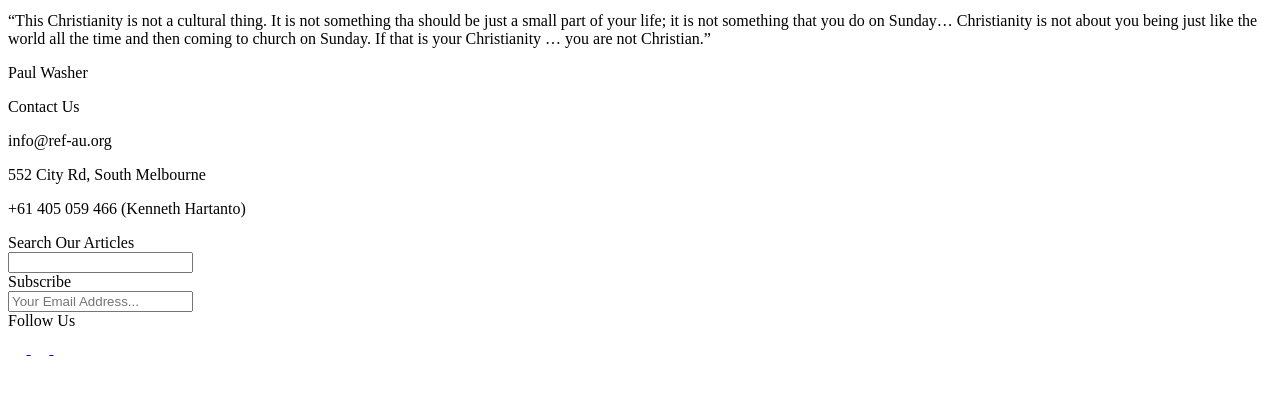
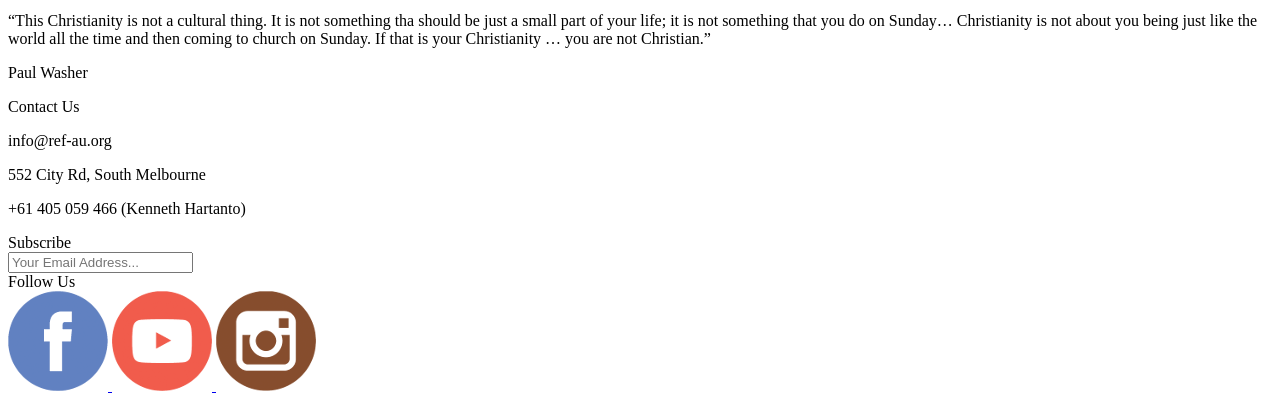
Before and after one commit to david17123/ref-website, a Laravel app: page / in a window 1280 px wide. Shown: the part 398-801 px from the top of the page. Before the commit the page ends 754 px from the top, so only its background shows below. Run offline with Laravel 8, Linux system fonts and the light colour scheme; data that the repository does not hold is empty; settings files or empty folders that the repository lacks are supplied; some libraries are stand-ins or nearby versions.

Commit message:
Updated footer social icons

```diff
--- a/ref-au/public/css/base.css
+++ b/ref-au/public/css/base.css
@@ -114,5 +114,8 @@
   .site-footer__section__content .social-link {
     display: table-cell;
     text-align: center; }
+  .site-footer__section__content .social-link__icon {
+    width: 30px;
+    height: 30px; }
 
 /*# sourceMappingURL=base.css.map */
--- a/ref-au/resources/assets/sass/component/_footer.scss
+++ b/ref-au/resources/assets/sass/component/_footer.scss
@@ -59,4 +59,8 @@
         display: table-cell;
         text-align: center;
     }
+    .social-link__icon {
+        width: 30px;
+        height: 30px;
+    }
 }
--- a/ref-au/resources/views/component/footer.blade.php
+++ b/ref-au/resources/views/component/footer.blade.php
@@ -9,7 +9,7 @@
             <p>+61 405 059 466 (Kenneth Hartanto)</p>
         </div>
     </div>
-    <div class="site-footer__section">
+    {{-- <div class="site-footer__section">
         <div class="site-footer__section__header">
             Search Our Articles
         </div>
@@ -18,13 +18,13 @@
                 <input type="text" name="article" value="" />
             </form>
         </div>
-    </div>
+    </div> --}}
     <div class="site-footer__section">
         <div class="site-footer__section__header">
             Subscribe
         </div>
         <div class="site-footer__section__content">
-            <form class="" action="index.html" method="post">
+            <form class="" action="blah.html" method="post">
                 <input type="text" name="email" value="" placeholder="Your Email Address..." />
             </form>
         </div>
@@ -35,13 +35,13 @@
         </div>
         <div class="site-footer__section__content">
             <a class="social-link social-link--facebook" href="#">
-                <i class="material-icons">&#xE84E;</i>
+                <img class="social-link__icon" alt="Facebook" src="/img/component/footer/Facebook.png" />
             </a>
             <a class="social-link social-link--youtube" href="#">
-                <i class="material-icons">&#xE84E;</i>
+                <img class="social-link__icon" alt="Youtube" src="/img/component/footer/Youtube.png" />
             </a>
             <a class="social-link social-link--instagram" href="#">
-                <i class="material-icons">&#xE84E;</i>
+                <img class="social-link__icon" alt="Instagram" src="/img/component/footer/Instagram.png" />
             </a>
         </div>
     </div>
```
Also changed, not shown: ref-au/public/img/component/footer/Facebook.png (added), ref-au/public/img/component/footer/Instagram.png (added), ref-au/public/img/component/footer/Youtube.png (added), 5 other files.
